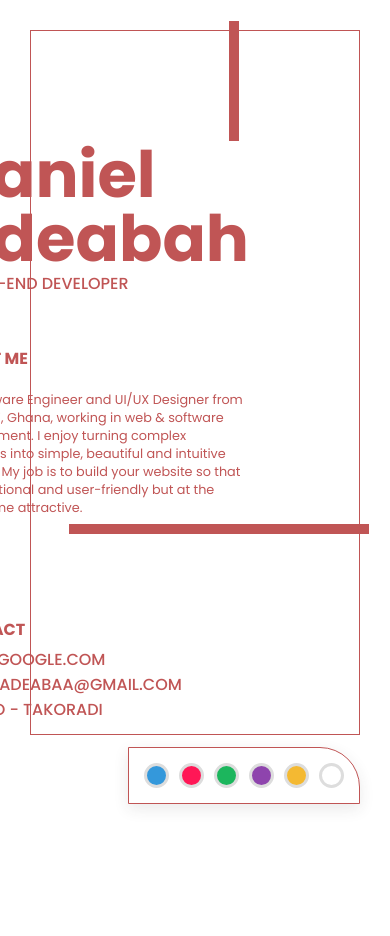
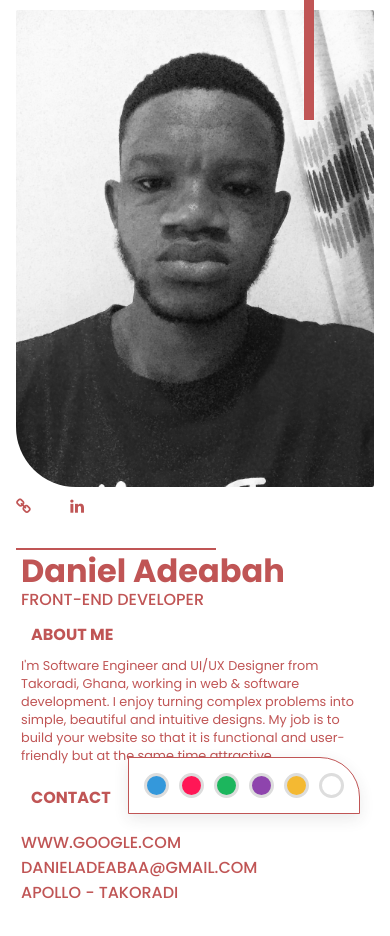
Before and after one commit to amt-daniel-adeabah/profile-card, a plain HTML site: page index.html in a window 390 px wide. Before the commit the page ends 844 px from the top, so only its background shows below. Drawn offline with Linux system fonts and the light colour scheme.

Commit message:
I have added responsiveness

```diff
--- a/assets/css/mobile.css
+++ b/assets/css/mobile.css
@@ -0,0 +1,146 @@
+/* SMALL */
+
+@media screen and (max-width: 820px) {
+    .container {
+        padding: 0 16px;
+    }
+
+    /* Introduction */
+    .introduction {
+        display: flex;
+        justify-content: space-between;
+        align-items: center;
+        flex-direction: column-reverse;
+        position: relative;
+        height: auto;
+        border:  none;
+        padding: 0;
+        margin: 10px 0px;
+    }
+
+    .line-one {
+        position: absolute;
+        top: -10px;
+        right: 60px;
+        width: 10px;
+        height: 120px;
+    }
+
+    .line-two {
+        visibility: hidden;
+    }
+
+    .introduction__info-container {
+        width: 100%;
+        height: auto;
+        padding: 5px;
+        border-left: none;
+        margin: 0px 0px 100px 0px;
+    }
+
+    .introduction__header {
+        font-size: 2rem;
+        font-weight: 700;
+        line-height: 1;
+        color: var(--color);
+    }
+
+    .introduction__header-title {
+        font-size: 1rem;
+        font-weight: 500;
+        text-transform: uppercase;
+        color: var(--color);
+    }
+
+    .introduction__description-title {
+        font-size: 1rem;
+        font: 300;
+        text-transform: uppercase;
+        margin: 10px;
+        color: var(--color);
+    }
+
+    .introduction__description-text {
+        font-size: 0.8rem;
+        color: var(--color);
+    }
+
+    .profile-photo {
+        width: 100%;
+        height: auto;
+        object-fit: cover;
+        border-radius: 2px 2px 2px 60px;
+    }
+    .profile-photo:hover {
+        border: 1px solid var(--background-color);
+    }
+
+    .social-icons {
+        border-bottom: 2px solid var(--color);
+        width: 200px;
+    }
+
+    .fa {
+        width: 50px;
+        height: 50px;
+        color: var(--color);
+        text-decoration: none;
+    }
+
+    .fa:hover {
+        opacity: 0.5;
+    }
+
+    .contact__header {
+        font-size: 1rem;
+        font-weight: 700;
+        margin: 20px 10px;
+    }
+
+    .contact__details {
+        font-size: 1rem;
+        font-weight: 500;
+
+    }
+
+    .themes{
+        background-color: var(--background-color);
+        box-shadow: 0 5px 15px rgba(50,50,50,0.1);
+        padding: 10px;
+        margin-top: 40px;
+        display: flex;
+        justify-content: space-around;
+        position: fixed;
+        bottom: 30px;
+        right: 30px;
+        border-radius: 0px 40px 0px 0px;
+        border: 1px solid var(--color);
+    }
+    .themes button{
+        height: 25px;
+        width: 25px;
+        border: 3px solid #dddddd;
+        outline: none;
+        border-radius: 50%;
+        cursor: pointer;
+        margin: 5px;
+    }
+    .btn1{
+        background-color: #3498db;
+    }
+    .btn2{
+        background-color: #ff1756;
+    }
+    .btn3{
+        background-color: #1cb65d;
+    }
+    .btn4{
+        background-color: #8e44ad;
+    }
+    .btn5{
+        background-color: #f4b932;
+    }
+    .btn6{
+        background-color: #fff;
+    }
+}
--- a/index.html
+++ b/index.html
@@ -6,6 +6,8 @@
     <meta name="viewport" content="width=device-width, initial-scale=1.0">
     <link rel="stylesheet" href="https://cdnjs.cloudflare.com/ajax/libs/font-awesome/4.7.0/css/font-awesome.min.css">
     <link rel="stylesheet" href="./assets/css/style.css">
+    <link rel="stylesheet" href="./assets/css/mobile.css">
+    <link rel="stylesheet" href="./assets/css/tablet.css">
     <title>Daniel Adeabah</title>
 </head>
 <body>
```
